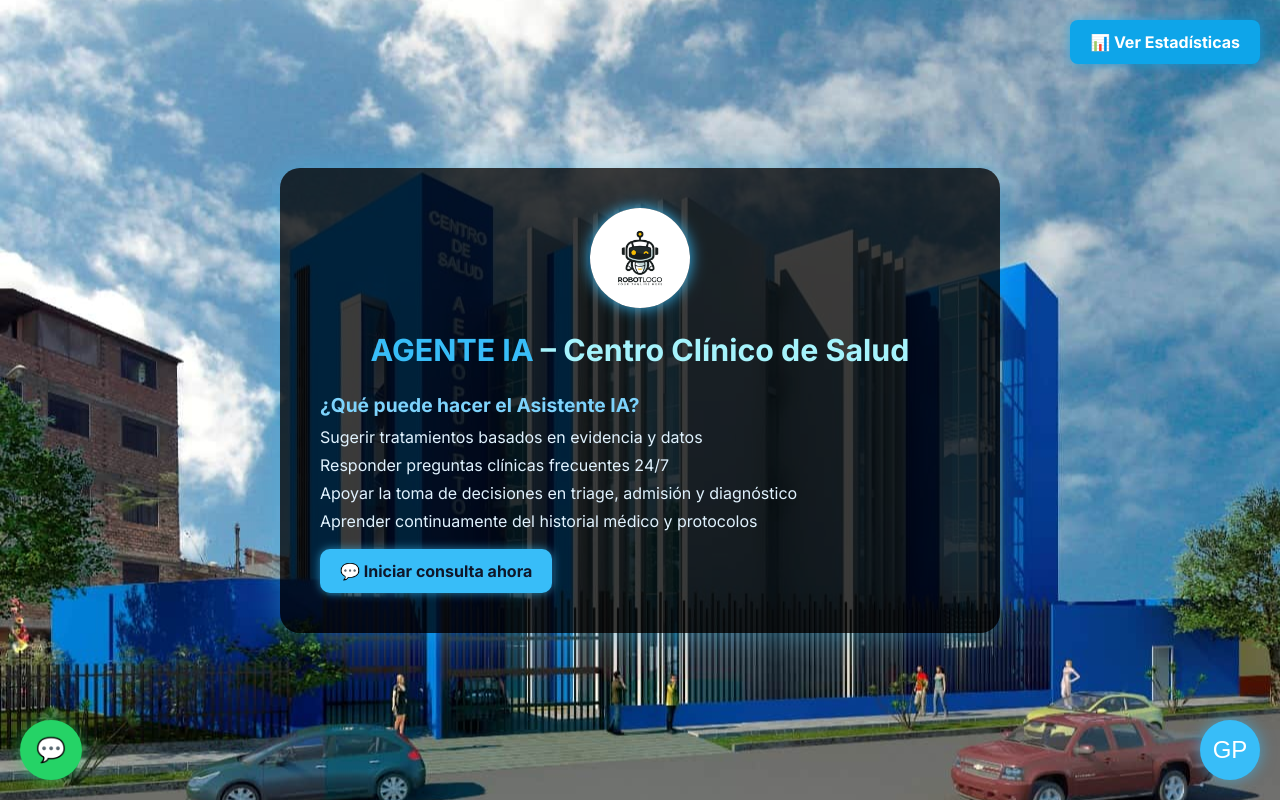
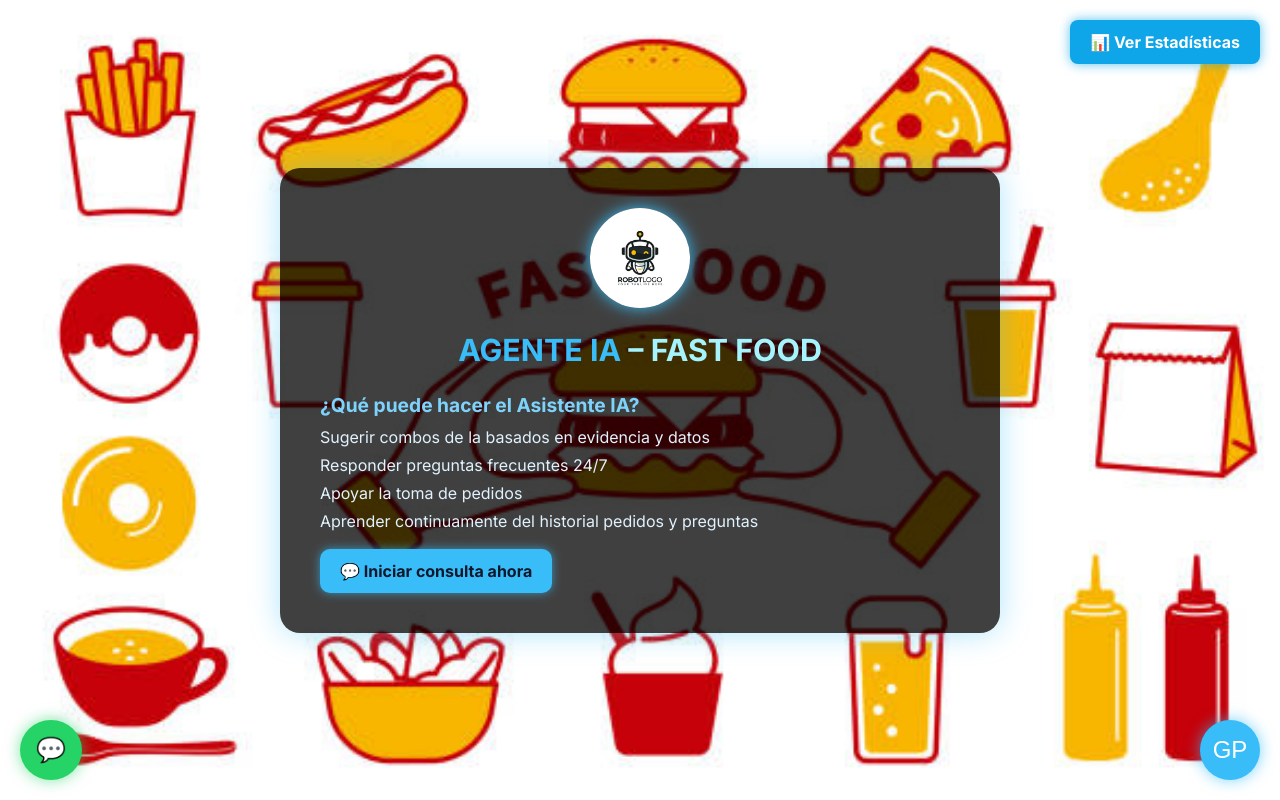
Before and after one commit to BrianPalacios/CHATBOT-FAST_FOOD, a plain HTML site: page index.html in a window 1280 px wide. Drawn offline with Linux system fonts and the light colour scheme.

Commit message:
Segunda subida

```diff
--- a/index.html
+++ b/index.html
@@ -4,9 +4,9 @@
 <head>
   <meta charset="UTF-8" />
   <meta name="viewport" content="width=device-width, initial-scale=1.0" />
-  <meta name="description" content="Asistente IA clínico para pacientes y profesionales de salud.">
-  <meta name="author" content="Tu nombre o institución">
-  <title>Agente IA Clínico</title>
+  <meta name="description" content="Asistente IA FAST FOOD">
+  <meta name="author" content="FAST FOOD">
+  <title>Agente IA FAST FOOD</title>
 
   <!-- Google Analytics -->
   <script async src="https://www.googletagmanager.com/gtag/js?id=G-2X83S7GDWV"></script>
@@ -21,8 +21,8 @@
   <link href="https://fonts.googleapis.com/css2?family=Inter:wght@400;700&display=swap" rel="stylesheet" />
 
   <!-- Íconos PWA -->
-  <link rel="icon" href="icon-192.png" />
-  <link rel="apple-touch-icon" href="icon-512.png" />
+  <link rel="icon" href="icon-192.png" >
+  <link rel="apple-touch-icon" href="icon-512.png">
   <link rel="manifest" href="manifest.json" />
 
   <!-- Aquí va todo tu estilo intacto ↓↓↓ -->
@@ -36,7 +36,7 @@
     body {
       font-family: 'Inter', sans-serif;
       color: #ffffff;
-      background-image: url('Fondo.jpeg');
+      background-image: url('Fondo.jpg');
       background-size: cover;
       background-position: center;
       background-attachment: fixed;
@@ -292,17 +292,17 @@
   <div id="loader"><div class="spinner"></div></div>
 
   <!-- Contenido -->
-  <div class="overlay" role="main" aria-label="Agente IA para consultas clínicas">
-    <img src="robot.jpg" alt="Logo del Asistente Inteligente de Salud" class="logo" />
-    <h1><span style="color:#38bdf8">AGENTE IA</span> – Centro Clínico de Salud</h1>
+  <div class="overlay" role="main" aria-label="Agente IA FAST FOOD">
+    <img src="robot.jpg" alt="Logo del Asistente Inteligente FAST FOOD" class="logo" />
+    <h1><span style="color:#38bdf8">AGENTE IA</span> – FAST FOOD</h1>
 
 <div style="margin-top: 20px; text-align: left; color: #e0f2fe; font-size: 1rem;">
   <h2 style="color:#7dd3fc; font-size: 1.2rem; margin-bottom: 10px;">¿Qué puede hacer el Asistente IA?</h2>
   <ul style="list-style: none; padding-left: 0;">
-    <li style="margin-bottom: 8px;">Sugerir tratamientos basados en evidencia y datos</li>
-    <li style="margin-bottom: 8px;">Responder preguntas clínicas frecuentes 24/7</li>
-    <li style="margin-bottom: 8px;">Apoyar la toma de decisiones en triage, admisión y diagnóstico</li>
-    <li style="margin-bottom: 8px;">Aprender continuamente del historial médico y protocolos</li>
+    <li style="margin-bottom: 8px;">Sugerir combos de la basados en evidencia y datos</li>
+    <li style="margin-bottom: 8px;">Responder preguntas frecuentes 24/7</li>
+    <li style="margin-bottom: 8px;">Apoyar la toma de pedidos</li>
+    <li style="margin-bottom: 8px;">Aprender continuamente del historial pedidos y preguntas</li>
   </ul>
   <a href="#" onclick="chatModal.classList.add('active');" style="
   display: inline-block;
```
Also changed, not shown: Fondo.jpeg (deleted), Fondo.jpg (added).
